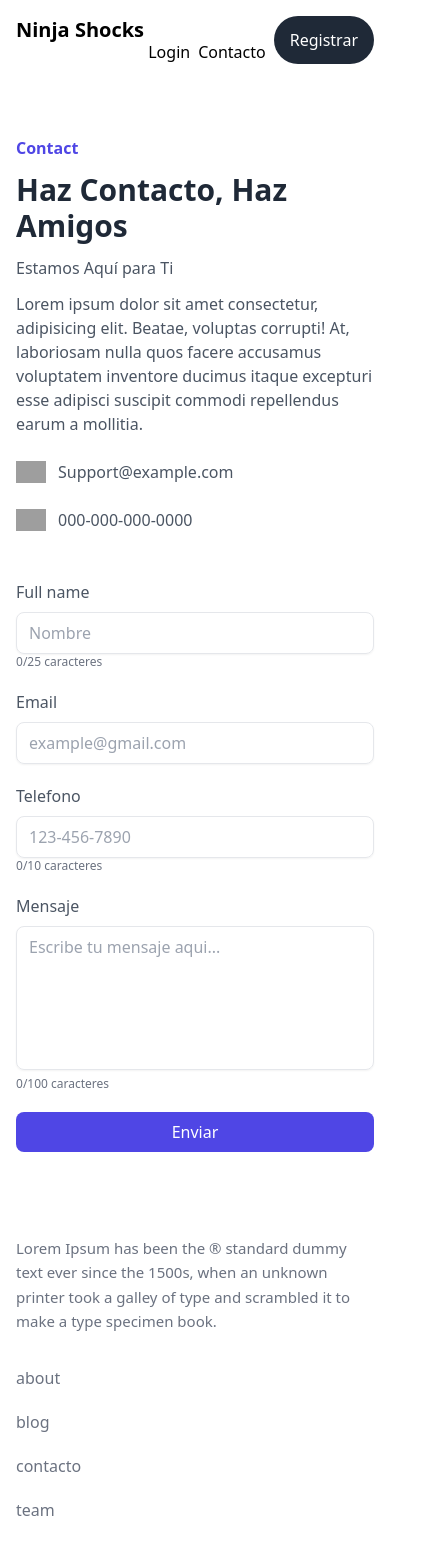
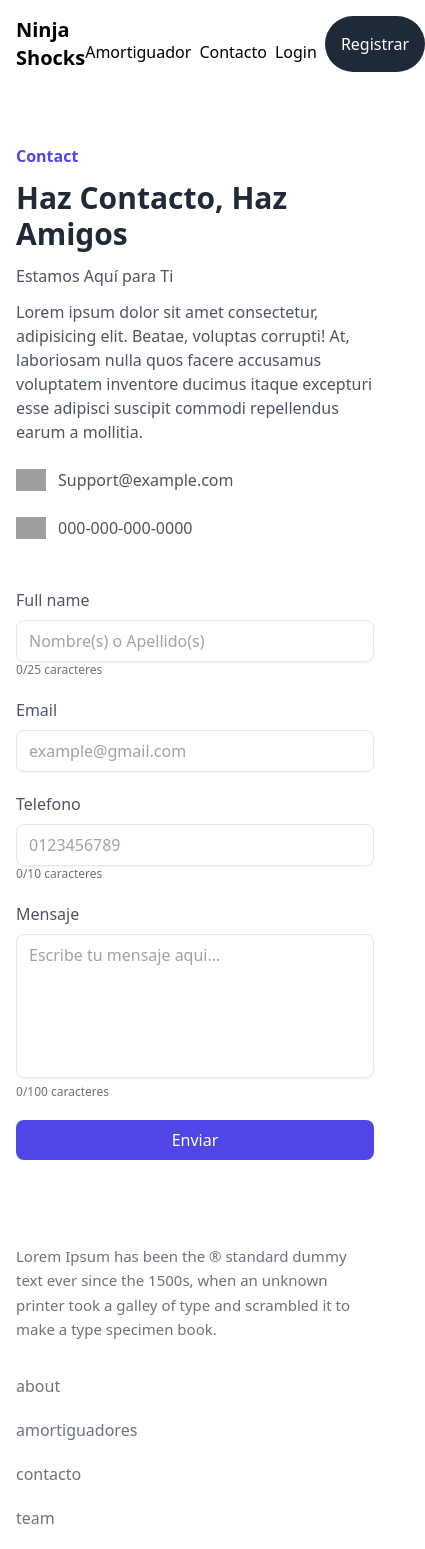
Before and after one commit to luisjuarez099/proyecto-arquitectura, a Next.js app: page /Contacto in a window 390 px wide. Shown: the top 1549 px of the page, 425 px wide, since content can reach past the window. Built offline with nearby package versions, Linux system fonts and the light colour scheme; no server answers; grey boxes are pictures that could not be loaded.

Commit message:
Mostramos los datos de los amortiguadores que estan en la BD.Lo hicimos :)

```diff
--- /dev/null
+++ b/src/app/Amortiguadores/page.tsx
@@ -0,0 +1,12 @@
+import Shocks from '@/components/Shocks'
+import React from 'react'
+
+ const page = () => {
+  return (
+    <div>
+        <Shocks />
+    </div>
+  )
+}
+
+export default page
--- a/src/app/api/amortiguador/route.tsx
+++ b/src/app/api/amortiguador/route.tsx
@@ -1,16 +1,17 @@
-import clientPromise from "@/lib/mongodb";
+import clientPromise from "@/lib/mongodb"; // Importamos la conexión a la base de datos
 import { NextResponse } from "next/server";
 
 export async function GET() {
   try {
     const client = await clientPromise;
-    const db = client.db("AutoDB");
-    const collection = await db
-      .collection("shocks")
-      .find()
-      .limit(20)
+    const db = client.db("AutoDB"); // Conectamos a la base de datos
+    const items = await db
+      .collection("shocks") // Seleccionamos la colección de la base de datos
+      .find({})
+      .sort({ metacritic: -1 })
+      .limit(15)
       .toArray();
-    return NextResponse.json({ collection }, { status: 200 });
+    return NextResponse.json({ items }, { status: 200 });
   } catch (e) {
     console.error(e);
   }
--- a/src/app/api/contacto/route.ts
+++ b/src/app/api/contacto/route.ts
@@ -27,7 +27,7 @@ export async function POST(request: Request) {
         }
       );
     }
-    if (Nombre.length < 3 || Nombre.length > 25) {
+    if (Nombre.length <= 5 || Nombre.length >= 25) {
       return NextResponse.json(
         {
           message: "El nombre debe tener entre 5 y 25 caracteres",
@@ -40,7 +40,7 @@ export async function POST(request: Request) {
     if (Mensaje.length < 5 || Mensaje.length > 500) {
       return NextResponse.json(
         {
-          message: "El mensaje debe tener entre 5 y 500 caracteres",
+          message: "El mensaje debe tener entre 5 y 100 caracteres",
         },
         {
           status: 409, //return a status code
@@ -58,7 +58,7 @@ export async function POST(request: Request) {
     if (error instanceof Error) {
       return NextResponse.json(
         {
-          message: "Mensaje no enviado.",
+          message: "Mensaje no enviado. Verifique su informacion este completa",
         },
         {
           status: 400,
--- a/src/components/Contacto.tsx
+++ b/src/components/Contacto.tsx
@@ -113,11 +113,12 @@ function Contacto() {
                   </label>
                   <input
                     onChange={(e) => setNombre(e.target.value)} // Actualiza el estado de la variable fullName
-                    value={Nombre.toLowerCase()} // Asigna el valor de la variable fullName
+                    value={Nombre} // Asigna el valor de la variable fullName
                     type="text"
                     name="Nombre"
+                    pattern="^[^0-9]*$"
                     maxLength={25}
-                    placeholder="Nombre"
+                    placeholder="Nombre(s) o Apellido(s)"
                     required
                     className="w-full mt-2 px-3 py-2 text-gray-500 bg-transparent outline-none border focus:border-indigo-600 shadow-sm rounded-lg"
                   />
@@ -149,8 +150,9 @@ function Contacto() {
                     value={Telefono}
                     type="tel"
                     maxLength={10}
+                    pattern="^[0-9]*$"
                     name="Telefono"
-                    placeholder="123-456-7890"
+                    placeholder="0123456789"
                     required
                   />
                   <p className="text-gray-500 text-xs">{cont}/10 caracteres</p>
--- a/src/components/Footer.tsx
+++ b/src/components/Footer.tsx
@@ -6,8 +6,8 @@ const footerNavs = [
         name: 'About'
     },
     {
-        href: '/',
-        name: 'Blog'
+        href: '/Amortiguadores',
+        name: 'Amortiguadores'
     },
     {
         href: '/Contacto',
--- a/src/components/Navbar.tsx
+++ b/src/components/Navbar.tsx
@@ -17,7 +17,7 @@ export default function Navbar() {
           {session ? (
             <>
               <li className="px-3 py-1">
-                <Link href="/about">About</Link>
+                <Link href="/Amortiguadores">Amortiguadores</Link>
               </li>
 
               <li className="px-3 py-1">
@@ -34,10 +34,13 @@ export default function Navbar() {
           ) : (
             <>
               <li className="flex-1 gap-x-6 items-center justify-end mt-6 space-y-6 md:flex md:space-y-0 md:mt-0">
-                <Link href="/login">Login</Link>
+                <Link href="/Amortiguadores">Amortiguador</Link>
               </li>
               <li className="flex-1 gap-x-6 items-center justify-end mt-6 space-y-6 md:flex md:space-y-0 md:mt-0">
                 <Link href="/Contacto">Contacto</Link>
+              </li>
+              <li className="flex-1 gap-x-6 items-center justify-end mt-6 space-y-6 md:flex md:space-y-0 md:mt-0">
+                <Link href="/login">Login</Link>
               </li>
               <li className="flex items-center justify-center gap-x-1 py-2 px-4 text-white font-medium bg-gray-800  rounded-full md:inline-flex">
                 <Link href="/Register">Registrar</Link>
--- /dev/null
+++ b/src/components/Shocks.tsx
@@ -0,0 +1,50 @@
+"use client";
+import clientPromise from "@/lib/mongodb";
+import { NextResponse } from "next/server";
+import { useEffect, useState } from "react";
+
+export default function Shocks() {
+  const [shocks, setShocks] = useState<any>();
+  useEffect(() => {
+    const getTodos = async () => {
+      const response = await fetch("http://localhost:3000/api/amortiguador");
+      const data = await response.json();
+      console.log(data);
+      setShocks(data);
+    };
+    getTodos();
+  }, []);
+
+  return (
+    <div className="max-w-2xl mx-auto p-4">
+      <h1 className="text-3xl font-bold mb-4">Articulos</h1>
+      <p className="text-sm mb-2">
+        <small>Amortiguadores disponibles</small>
+      </p>
+      {shocks ? (
+        <ul className="list-disc pl-4">
+          {shocks?.items.map((shock: any) => (
+            <li key={shock._id} className="mb-4">
+              <div className="bg-white shadow-md p-4 rounded-md">
+                <h2 className="text-xl font-bold mb-2">
+                  {shock.Marca} {shock.Modelo}
+                </h2>
+                <p className="text-gray-600 mb-2">{shock.Caracteristica}</p>
+                <p className="text-sm text-gray-500 mb-2">{`Inicio: ${shock.Inicio} - Fin: ${shock.Fin}`}</p>
+              </div>
+            </li>
+          ))}
+        </ul>
+      ) : (
+        <div
+          className="inline-block h-8 w-8 animate-spin rounded-full border-4 border-solid border-current border-r-transparent align-[-0.125em] motion-reduce:animate-[spin_1.5s_linear_infinite]"
+          role="status"
+        >
+          <span className="!absolute !-m-px !h-px !w-px !overflow-hidden !whitespace-nowrap !border-0 !p-0 ![clip:rect(0,0,0,0)]">
+            Loading...
+          </span>
+        </div>
+      )}
+    </div>
+  );
+}
```
